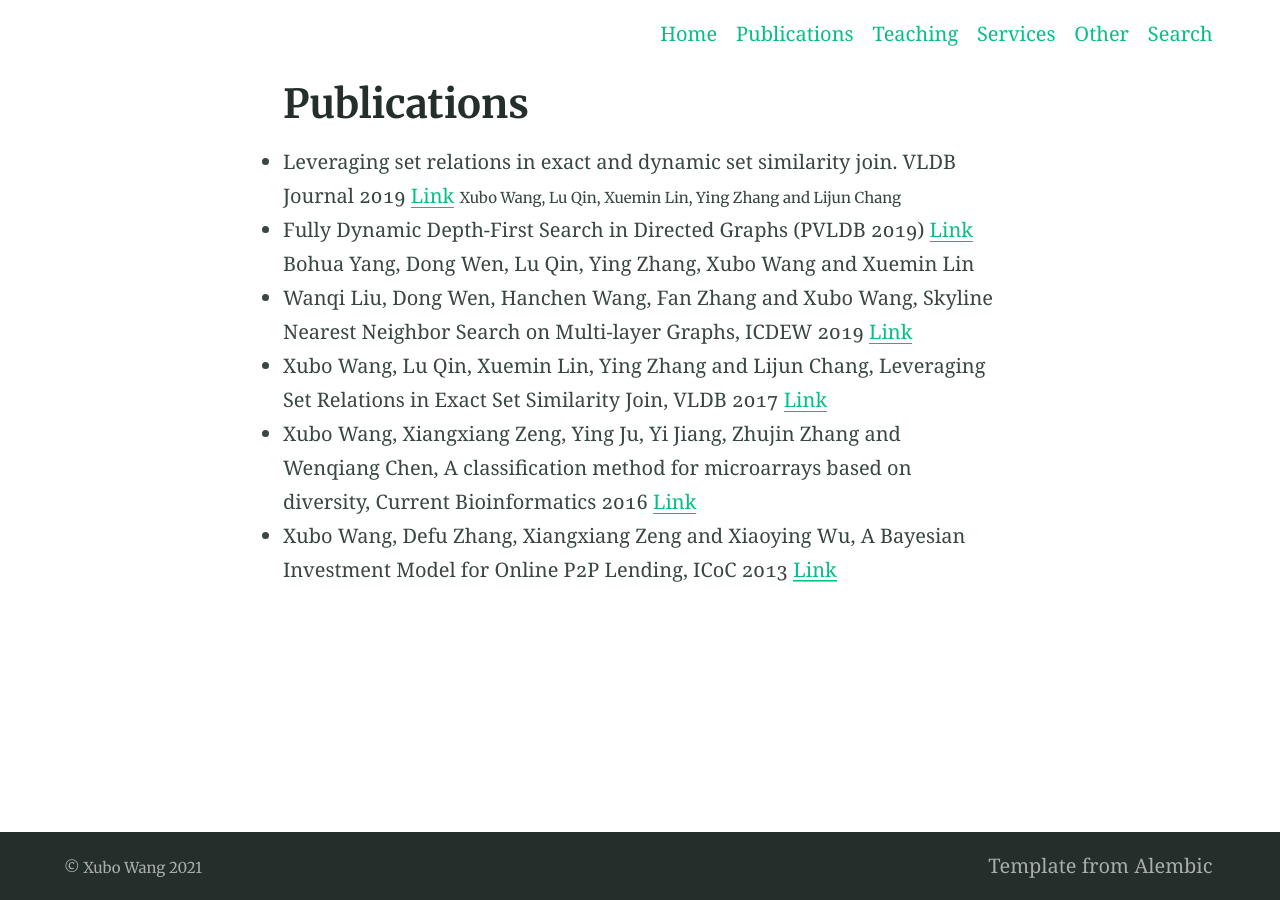
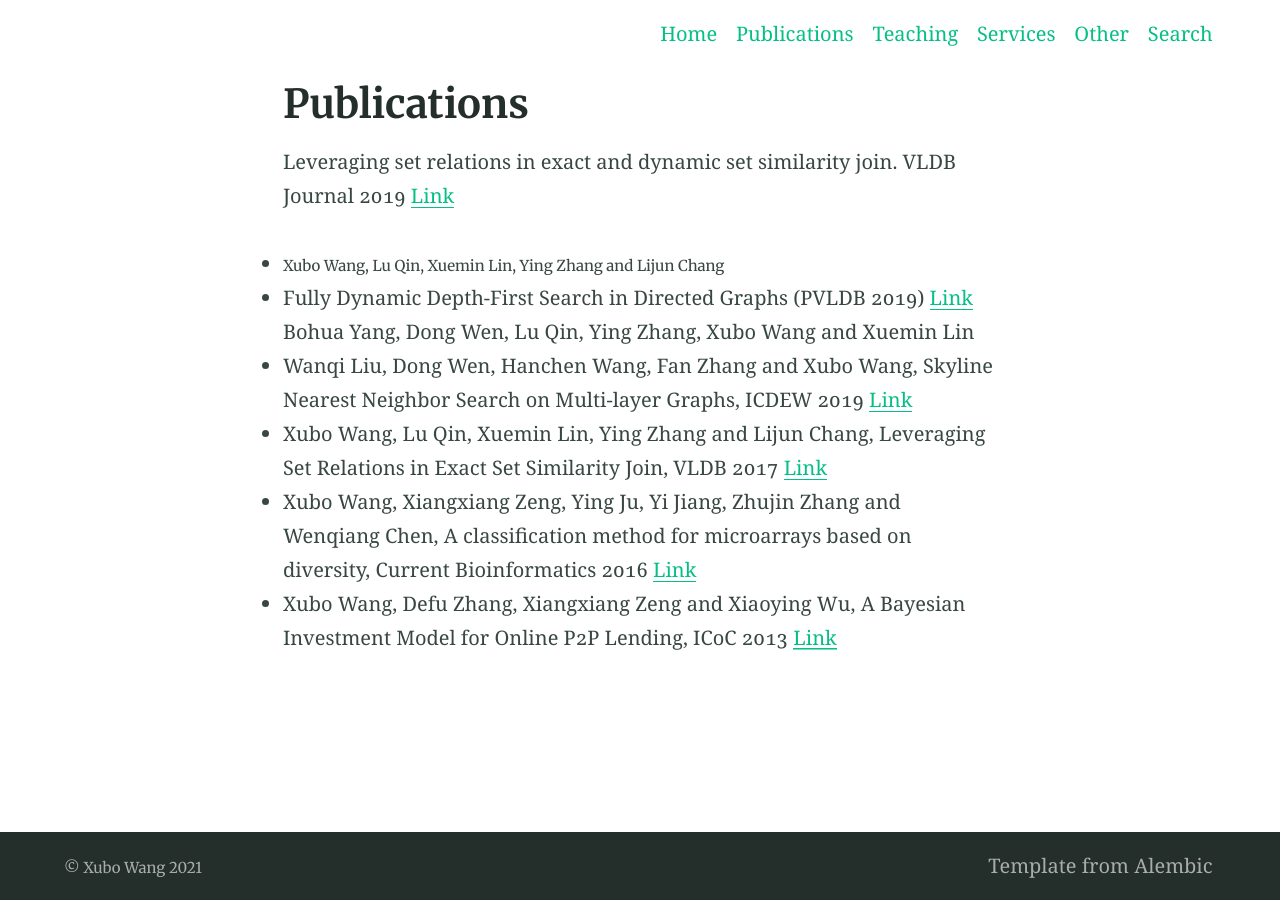
Before and after one commit to xbwanglab/xwang, a Jekyll site: the page built from publications.md, in a window 1280 px wide. Built offline with Jekyll 4.4.1, drawn with Linux system fonts in a browser that asks for light colours.

```diff
--- a/publications.md
+++ b/publications.md
@@ -4,9 +4,8 @@ title: Publications
 ---
 
 
-
-* Leveraging set relations in exact and dynamic set similarity join. VLDB Journal 2019 [Link](https://link.springer.com/article/10.1007/s00778-018-0529-2)
-  <small> Xubo Wang, Lu Qin, Xuemin Lin, Ying Zhang and Lijun Chang </small>
+ Leveraging set relations in exact and dynamic set similarity join. VLDB Journal 2019 [Link](https://link.springer.com/article/10.1007/s00778-018-0529-2)
+* <small> Xubo Wang, Lu Qin, Xuemin Lin, Ying Zhang and Lijun Chang </small>
 
 * Fully Dynamic Depth-First Search in Directed Graphs (PVLDB 2019) [Link](http://www.vldb.org/pvldb/vol13/p142-yang.pdf)
     Bohua Yang, Dong Wen, Lu Qin, Ying Zhang, Xubo Wang and Xuemin Lin
```
